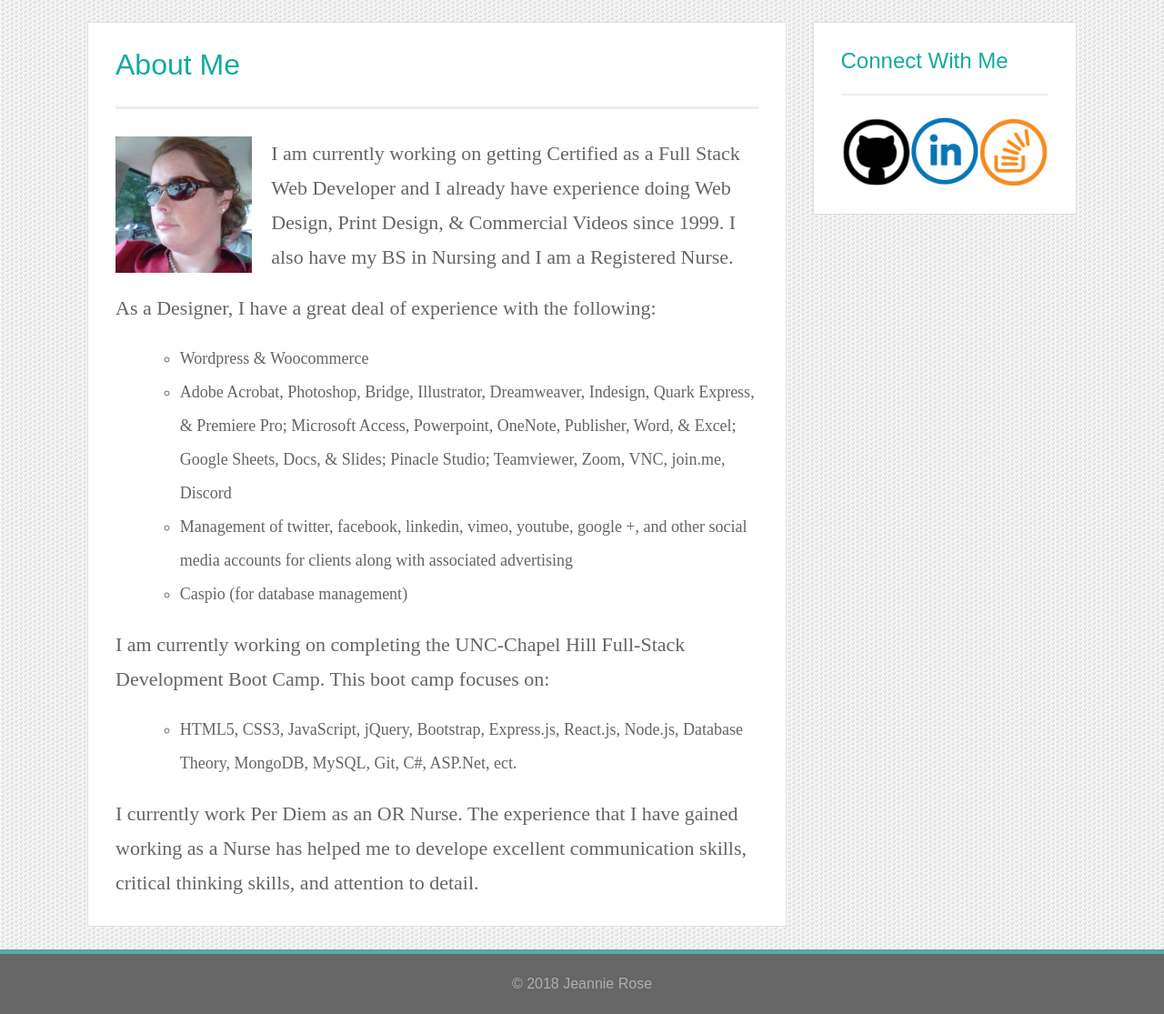
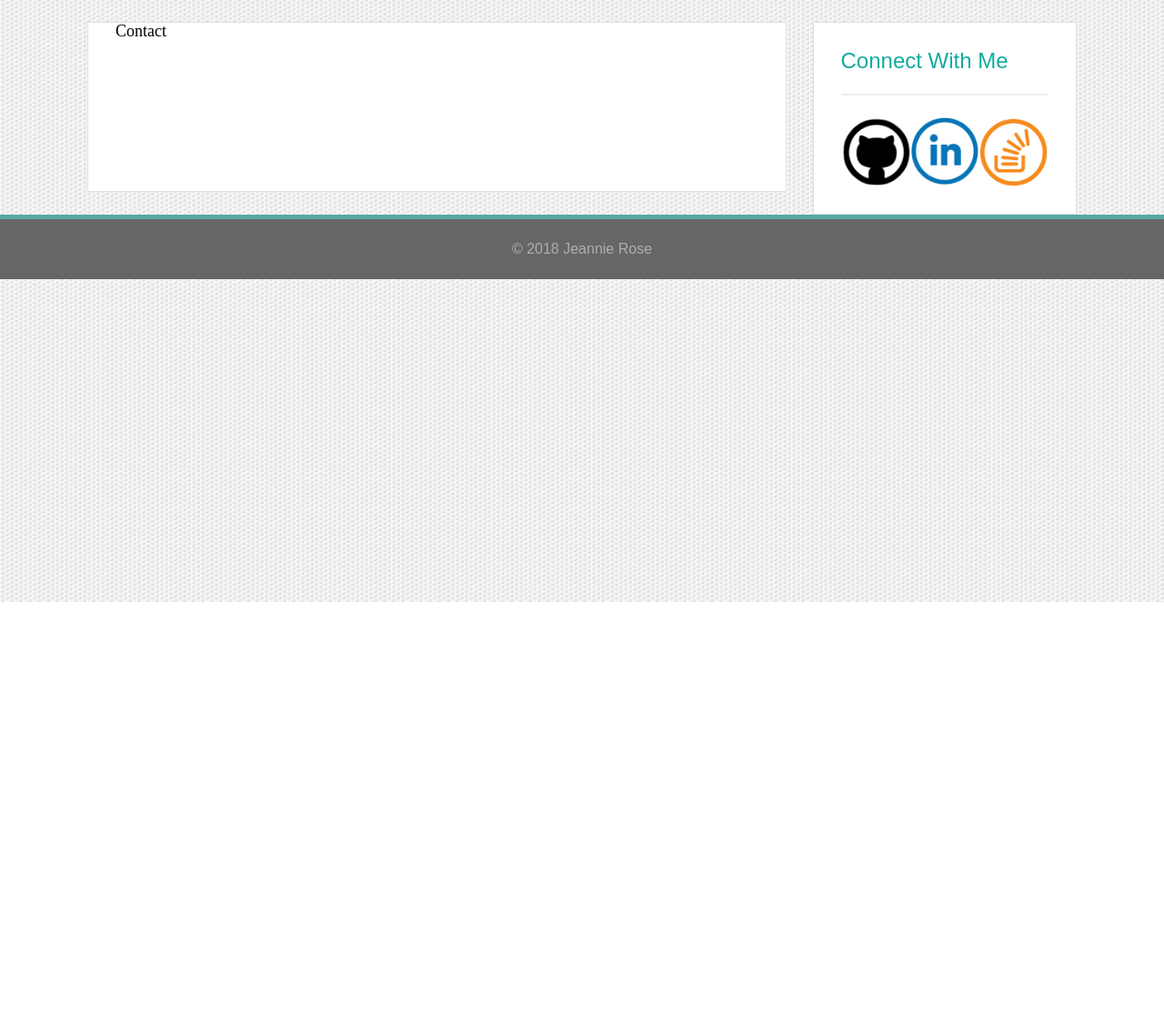
Before and after one commit to honestgraphics/honestgraphics.github.io, a plain HTML site: page contact.html in a window 1280 px wide. Shown: the part 138-1253 px from the top of the page at 91% size. After the commit the page ends 800 px from the top, so only its background shows below. Drawn offline with Linux system fonts and the light colour scheme; a web font is replaced by a local one.

Commit message:
changes2

```diff
--- a/assets/css/style.css
+++ b/assets/css/style.css
@@ -1,3 +1,8 @@
+/* \/\/\/\/\/\/\/\/\/\/\/\/\/\/\/\/\/\/\/\/\/\/\/\/ *\
+
+/* Home/Index.html/About */
+
+
 body {
     background-image: url("../images/b1.png");
 }
@@ -201,11 +206,9 @@ footer {
 
 /* \/\/\/\/\/\/\/\/\/\/\/\/\/\/\/\/\/\/\/\/\/\/\/\/ *\
 
-/* Portfolio Container */
+/* Portfolio Page */
 
 .portfolioContainer {
-    /* display: flex;
-    /* justify-content: space-between; */
     flex-flow: row wrap; */
     width: 100%;
     box-sizing: border-box;
@@ -217,7 +220,6 @@ footer {
     flex-flow: row wrap;
     text-align: center;
     box-sizing: border-box;
-    /* margin-bottom: 30px; */
 }
 
 .portfolioRow2 {
@@ -226,24 +228,13 @@ footer {
     flex-flow: row wrap;
     text-align: center;
     box-sizing: border-box;
-    /* margin-bottom: 30px;
-    margin-top: 25px; */
 }
 
 .portfolioRow3 {
     display: flex;
     justify-content: flex-start;
-    /* flex-flow: row wrap; */
-    /* text-align: center; */
     box-sizing: border-box;
-    /* margin-bottom: 30px;
-    margin-top: 25px; */
 }
-
-.portfolioRow1 & .portfolioRow2 & .portfolioRow3 {
-    margin-top: 25px;
-  }
-
 
 .portfolio1 {
     position: relative;
@@ -300,47 +291,18 @@ img {
 a.picture {
     position: absolute;
     top: 67%;
-    text-align: left;
-    background-color: red;
+    text-align: center;
+    background-color: #ff8207;
     width: 100%;
     left: 0;
     padding: 40px;
     box-sizing: border-box;
     color: white;
+    font-family: 'Francois One', sans-serif;
+    text-decoration: none;
+    font-size: 24px;
 }
 
+/* \/\/\/\/\/\/\/\/\/\/\/\/\/\/\/\/\/\/\/\/\/\/\/\/ *\
 
-
-/* <a href='#' class='picture'> (((a.picture)
-    position: relative;
-    display: block;
-    width: 600px;
-    <img src="url">
-    <p style="
-        position: absolute;
-        color: : white;
-        top: 50%; - starts the top at 50%
-        width: 100%;
-        background-color: purple;
-        padding: 20px;
-        box-sizing: border-box; - tells element to calc width and height with padding the same
-        font-size: 16px;
-        border: dashed 4px beige;
-    ">Hangman</p>
-</a>
-
-
-
-
-* {
-    box-sizing: border-box;
-}
-
-
-click plus button then:
-*:after {
-    jeannie was here
-}
-
-
-" */
+/* Contact Page */
--- a/contact.html
+++ b/contact.html
@@ -36,46 +36,16 @@
     <div class='bodyContainer'>
         <div class='content'>
             <div class='aboutmeWrapper'>
-                <div class='aboutMe'>
+                <div class='Contact'>
                     <h1>
-                        About Me
+                        Contact
                     </h1>
                 </div>
 
             <div class='contentWrapper'>
-                <img class ='portrait' src='assets/images/profileimage.jpg' height="150" width="150" alt="Image" />
-                <p>
-                    I am currently working on getting Certified as a Full Stack Web Developer and I already have experience doing Web Design, Print Design, & Commercial Videos since 1999.  I also have my BS in Nursing and I am a Registered Nurse.
-                </p>
+                <div class='form'>
 
-                <p>
-                    As a Designer, I have a great deal of experience with the following:
-                </p>
-                    <ul>
-                        <li>
-                            Wordpress & Woocommerce
-                        </li>
-                        <li>
-                            Adobe Acrobat, Photoshop, Bridge, Illustrator, Dreamweaver, Indesign, Quark Express, & Premiere Pro; Microsoft Access, Powerpoint, OneNote, Publisher, Word, & Excel; Google Sheets, Docs, & Slides; Pinacle Studio; Teamviewer, Zoom, VNC, join.me, Discord
-                        </li>
-                        <li>
-                            Management of twitter, facebook, linkedin, vimeo, youtube, google +, and other social media accounts for clients along with associated advertising
-                        </li>
-                        <li>
-                            Caspio (for database management)
-                        </li>
-                    </ul>
-                <p>
-                    I am currently working on completing the UNC-Chapel Hill Full-Stack Development Boot Camp. This boot camp focuses on:
-                </p>
-                    <ul>
-                        <li>
-                            HTML5, CSS3, JavaScript, jQuery, Bootstrap, Express.js, React.js, Node.js, Database Theory, MongoDB, MySQL, Git, C#, ASP.Net, ect.
-                        </li>
-                    </ul>
-                <p>
-                    I currently work Per Diem as an OR Nurse. The experience that I have gained working as a Nurse has helped me to develope excellent communication skills, critical thinking skills, and attention to detail.
-                </p>
+                </div>
             </div>
             </div>
             <div class='connectwithmeWrapper'>
```
Also changed, not shown: portfolio.html (+5 -5 lines), assets/images/Untitled-1.png (added), assets/images/hw1_0000_download-(1).png (added), assets/images/hw1_0001_download.png (added), assets/images/hw1_0002_images.png (added), assets/images/hw1_0003_haxDX77JK9znAxkb3y5HKTwv.png (added), assets/images/hw1_0004_images.png (added), assets/images/hw1_0005_Screenshot-2016-01-25-16.42.12.png (added), assets/images/whitepapertexture.gif (deleted).
